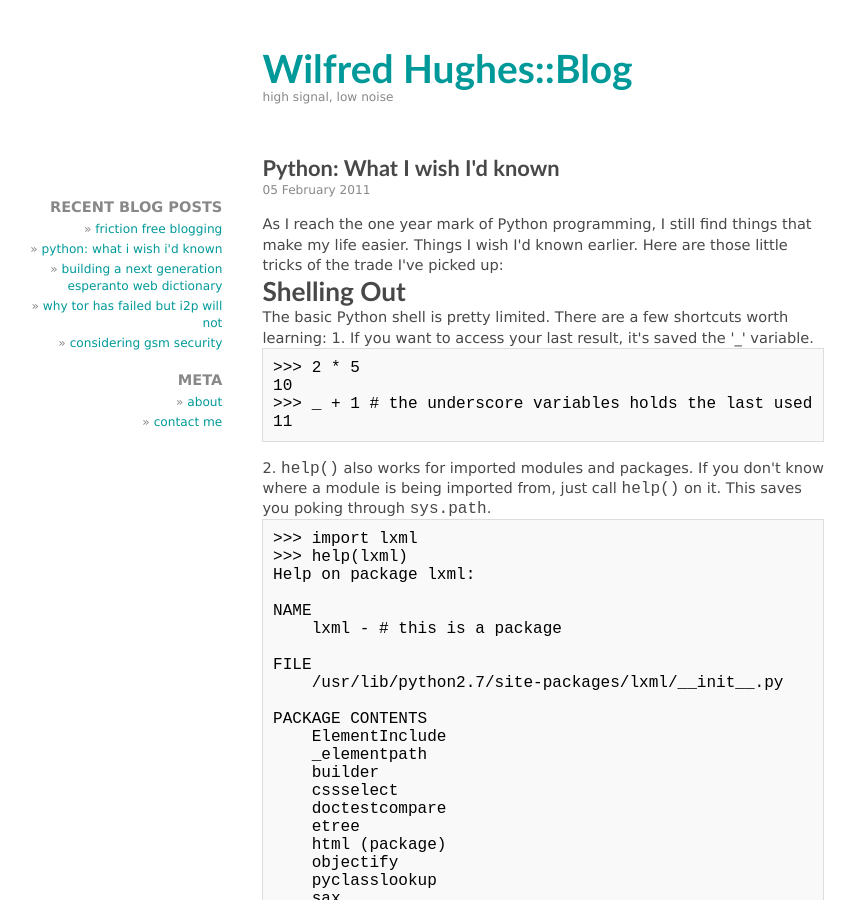
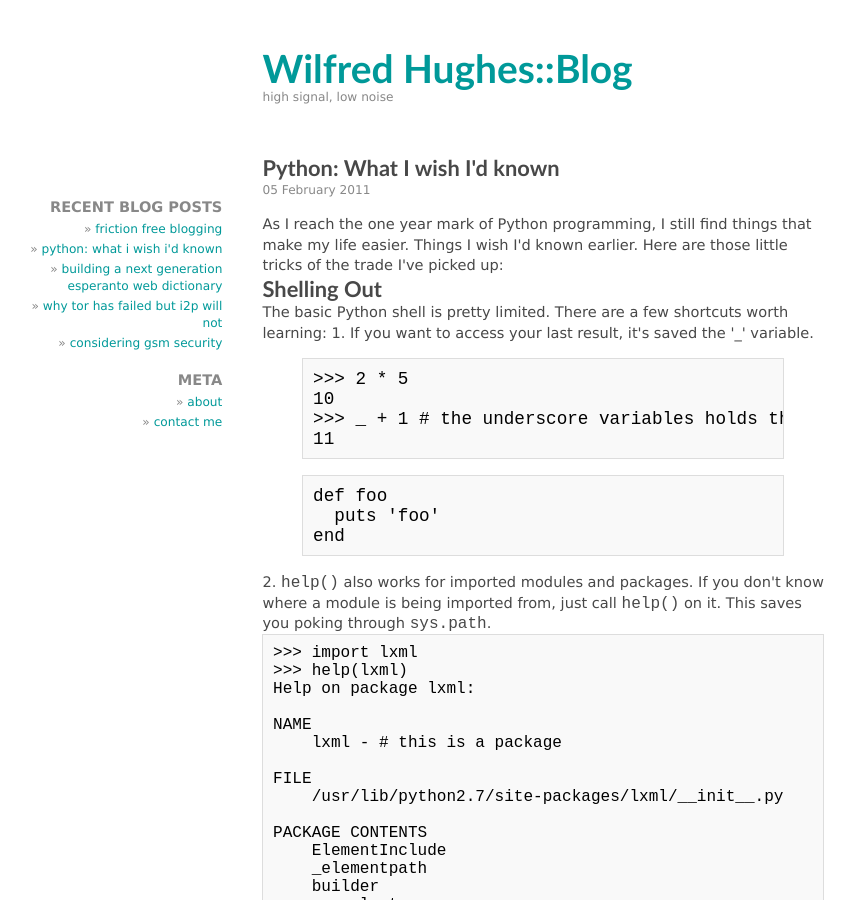
Before and after one commit to Wilfred/wilfred.github.com, a Jekyll site: the page built from _posts/2011-02-05-python-what-i-wish-id-known.html, in a window 1280 px wide and 900 px high. Shown: the whole window, without its empty margins (217-1072 px from the left). Built offline with Jekyll 4.4.1, drawn with Linux system fonts in a browser that asks for light colours.

Commit message:
fixing line endings on the Python post, tweaking formatting

```diff
--- a/_posts/2011-02-05-python-what-i-wish-id-known.html
+++ b/_posts/2011-02-05-python-what-i-wish-id-known.html
@@ -4,15 +4,29 @@ title: "Python: What I wish I'd known"
 tags:
 - Notes
 ---
-As I reach the one year mark of Python programming, I still find things that make my life easier. Things I wish I'd known earlier. Here are those little tricks of the trade I've picked up:
-<h2>Shelling Out</h2>
+
+As I reach the one year mark of Python programming, I still find
+things that make my life easier. Things I wish I'd known earlier. Here
+are those little tricks of the trade I've picked up:
+
+<h3>Shelling Out</h3>
 The basic Python shell is pretty limited. There are a few shortcuts worth learning:
 
 1. If you want to access your last result, it's saved the '_' variable.
-<pre lang="python">>>> 2 * 5
+
+{% highlight python %}
+>>> 2 * 5
 10
 >>> _ + 1 # the underscore variables holds the last used result
-11</pre>
+11
+{% endhighlight %}
+
+{% highlight ruby %}
+def foo
+  puts 'foo'
+end
+{% endhighlight %}
+
 
 2. <code>help()</code> also works for imported modules and packages. If you don't know where a module is being imported from, just call <code>help()</code> on it. This saves you poking through <code>sys.path</code>.
 
@@ -52,12 +66,12 @@ Personally, I stick to bpython as Ipython can be frustratingly buggy at times. U
 
 Both shells are just an <code>$ easy_install bpython</code> or <code>$ easy_install ipython</code> away.
 
-<h2>Python 3 is a-comin'</h2>
+<h3>Python 3 is a-comin'</h3>
 Python 3 offers many advantages over Python 2.X, but many libraries don't support it yet. Web frameworks are beginning to catch up, but it will be a few months before you can Django et al without Python 2. Use Python 3 when you can, but check in advance what your dependencies need.
 
 If in doubt, use Python 2 and use the <code>2to3</code> tool to make sure your code is easily ported to Python 3.
 
-<h2>Learn your pitfalls</h2>
+<h3>Learn your pitfalls</h3>
 
 Python has relatively few sharp edges, but there are a few to be aware of:
 
@@ -115,15 +129,15 @@ UnboundLocalError: local variable 'x' referenced before assignment
 True
 </pre>
 
-<h2>env is your friend</h2>
+<h3>env is your friend</h3>
 
 It is tempting to write #!/usr/bin/python at the top of scripts, but this assumes that a Python interpreter is available in that directory. It's safer to write #!/usr/bin/env python.
 
-<h2>pip: easy_install done right</h2>
+<h3>pip: easy_install done right</h3>
 
 As you get more experienced with Python, you will find that the standard library doesn't always meet you needs. The <a href="http://pypi.python.org/pypi">Python Package Index (PyPI)</a> offers a broad range of libraries to help you Get Stuff Done. You can simply use <code>easy_install</code> to install packages, but <code>pip</code> (available on PyPI) is far more capable. For example, it includes an uninstall feature, which easy_install lacks.
 
-<h2>virtualenv: Solving library grief</h2>
+<h3>virtualenv: Solving library grief</h3>
 
 Sooner or later, you will try to to run two different pieces of code that have mutually incompatible dependencies. In these situations, <a href="http://pypi.python.org/pypi/virtualenv/1.5.1">virtualenv</a> will save you. It allows you to set up different environments with different library selections. You can then easily flick between environments as your needs change.
 <h2>pyflakes keeps you honest</h2>
```
